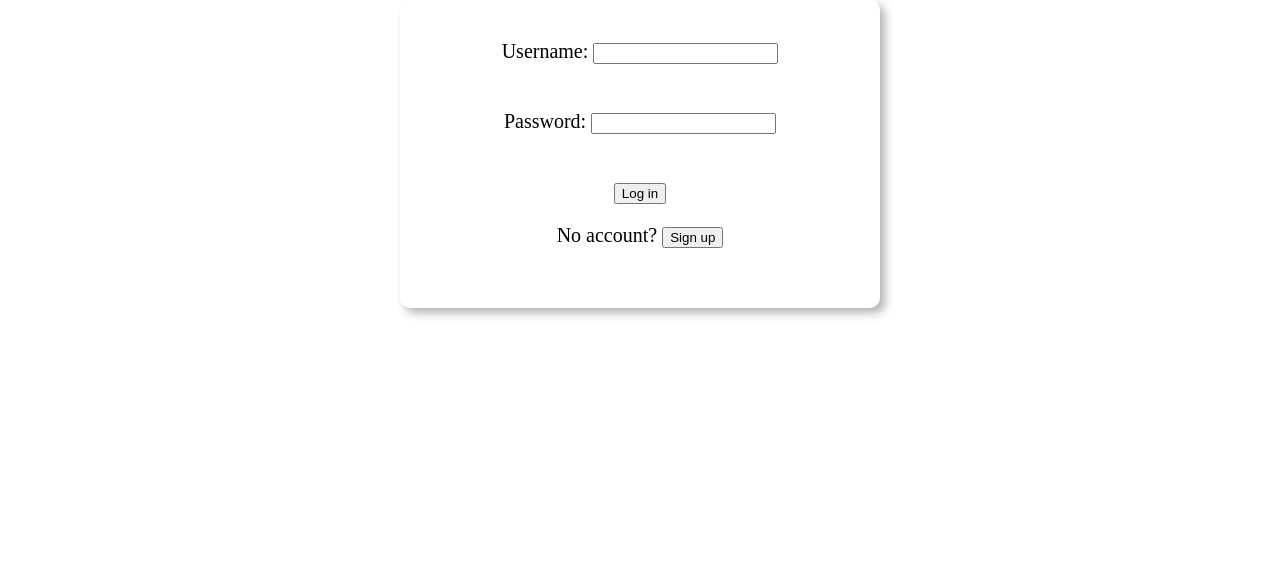
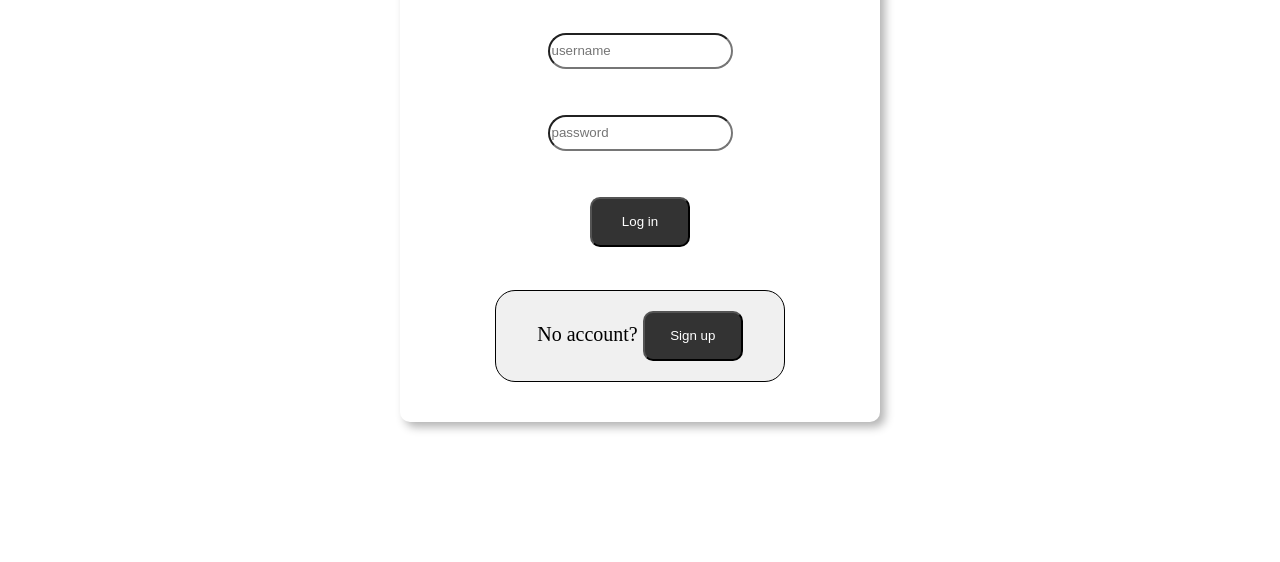
Before and after one commit to tahha00/CreativeHub-BE-FE, a plain HTML site: page frontend/login-page/login.html in a window 1280 px wide. Shown: the part 310-872 px from the top of the page. Drawn offline with Linux system fonts and the light colour scheme.

Commit message:
basic styling added

```diff
--- a/backend/controllers/user.js
+++ b/backend/controllers/user.js
@@ -23,7 +23,7 @@ async function login (req, res) {
         const authenticated = await bcrypt.compare(data.password, user.password)
 
         if (!authenticated) {
-            throw new Error("Incorrect credentials")
+            throw new Error("Incorrect credentials - Password or Username is incorrect")
         } else {
             const token = await Token.create(user.id)
             console.log(token)
--- a/backend/models/user.js
+++ b/backend/models/user.js
@@ -19,7 +19,7 @@ class User {
     static async getOneByUsername(username) {
         const response = await db.query("SELECT * FROM user_account WHERE username = $1", [username]);
         if (response.rows.length != 1) {
-            throw new Error("Unable to locate user.");
+            throw new Error("Unable to locate user - You must have a registered account to sign in.");
         }
         return new User(response.rows[0]);
     }
--- a/frontend/login-page/login.css
+++ b/frontend/login-page/login.css
@@ -16,6 +16,36 @@
     background-color: #ddd;
     color: black;
   }
+
+.submitButtons {
+    display: inline-block;
+    border-radius: 10px;
+    text-decoration: none;
+    font-weight: 300;
+    color: #FFFFFF;
+    height:50px;
+    width:100px;
+    background-color: #333;
+    text-align: center;
+}
+
+.submitButtons:hover {
+  background-color: #707070;
+
+}
+
+input {
+  border-radius: 20px;
+  height:30px;
+}
+
+
+
+#signupBox  {
+  border-radius: 20px;
+  border: 1px black solid;
+  background-color: #f0f0f0;
+}
 
 /* .topnav a.active {
     background-color: #04AA6D;
--- a/frontend/login-page/login.html
+++ b/frontend/login-page/login.html
@@ -22,22 +22,24 @@
 
   <div class="modal" id="modal-content">
     <span id="close-btn" >&times;</span>
-    <p>You can register here!</p>
+    <br>
+    <h2>Account Registration</h2>
+    <br>
     <form id="register-form">
 
-        <label for="username">Username:</label>
-        <input type="text" id="username" name="username">
+
+        <input type="text" id="username" name="username" placeholder = "username">
         <br>
         <br>
         <br>
 
-        <label for="password">Password:</label>
-        <input type="password" id="password" name="password">
+
+        <input type="password" id="password" name="password" placeholder="password">
         <br>
         <br>
         <br>
 
-    <input type="submit" value="Register">
+    <input type="submit" value="Register" class = "submitButtons">
     <br>
     <p id = "createmessage"></p>
 
@@ -48,23 +50,29 @@
 
       <div id="login-container">
         <form id="login-form">
+            <h2>Log in to your account</h2>
+            <br>
 
-                <label for="username">Username:</label>
-                <input type="text" id="username" name="username">
+
+                <input type="text" id="username" name="username"
+                placeholder="username">
                 <br>
                 <br>
                 <br>
 
-                <label for="password">Password:</label>
-                <input type="password" id="password" name="password">
+
+                <input type="password" id="password" name="password" placeholder = "password">
                 <br>
                 <br>
                 <br>
 
-            <input type="submit" value="Log in" id = "loginButton">
+            <input type="submit" value="Log in" id = "loginButton" class = "submitButtons">
             <br>
             <p id = "errormsg"></p>
-            <p>No account? <button type = 'button' id= "registerDisplay" > Sign up</button></p>
+            <br>
+            <div id = signupBox>
+            <p>No account? <button type = 'button' id= "registerDisplay" class= "submitButtons" > Sign up</button></p>
+            </div>
         </form>
       </div>
      </div>
--- a/frontend/login-page/login.js
+++ b/frontend/login-page/login.js
@@ -43,7 +43,7 @@ document.getElementById("login-form").addEventListener("submit", async (e) => {
         localStorage.setItem("token", data.token);
         window.location.assign("../class-page/class.html");
     } else {
-        loginerror.textContent = `${data.error} - You must create an account to sign in`
+        loginerror.textContent = `${data.error}`
         console.log(data.error);
     }
 })
```
